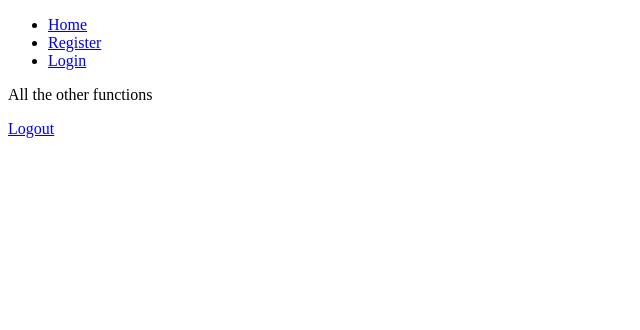
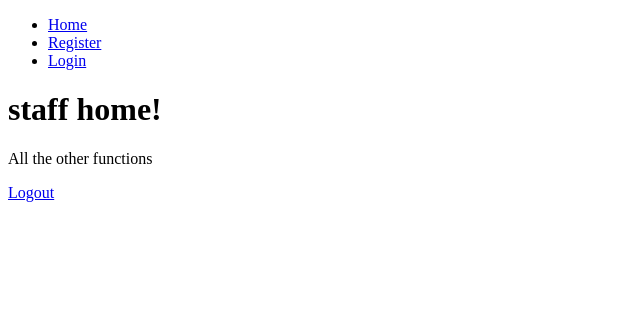
Before and after one commit to EleanorMoseley/airline-project, a Flask app: page /staffhome in a window 1280 px wide. Shown: the top 330 px of the page, without its empty margins (0-640 px from the left). Run offline with Flask 3, Linux system fonts and the light colour scheme.

Commit message:
Update staffHome.html

```diff
--- a/templates/staffHome.html
+++ b/templates/staffHome.html
@@ -3,6 +3,7 @@
 {% block content %}
     <body>
         <form action="/stafflogin" method="post">
+            <h1>staff home!</h1>
             <p>All the other functions</p>
 
         </form>
```
